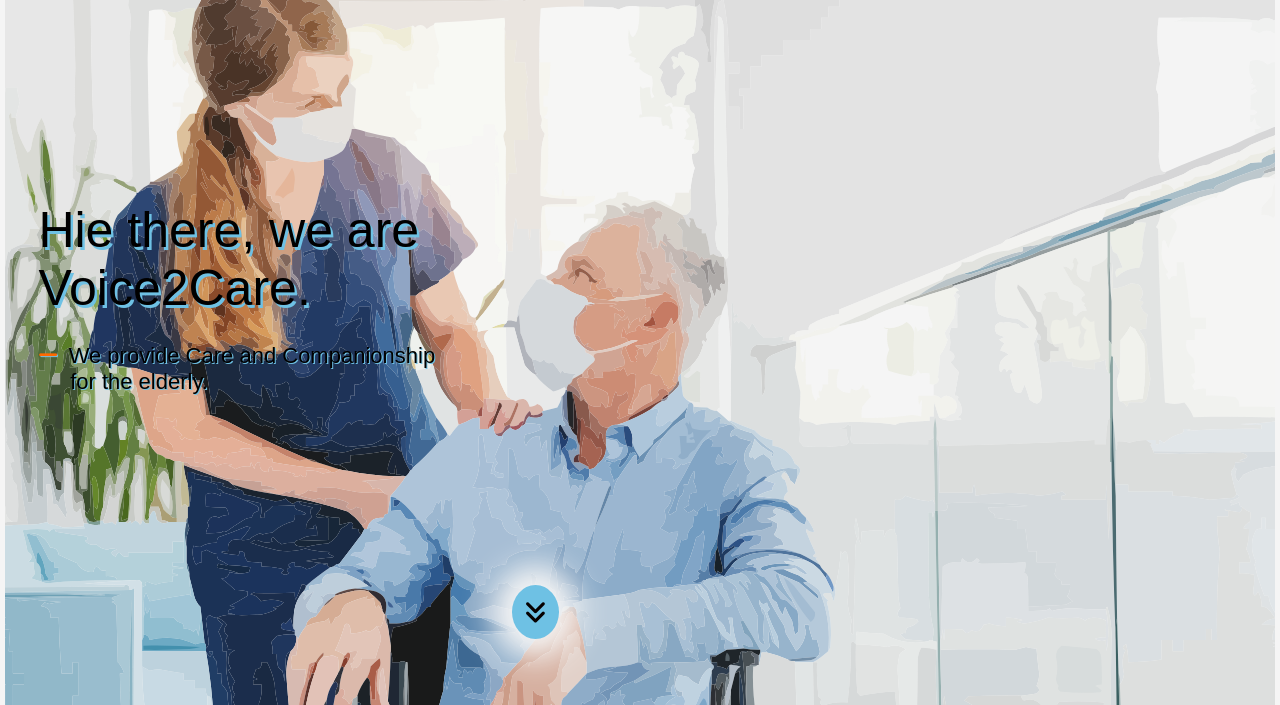
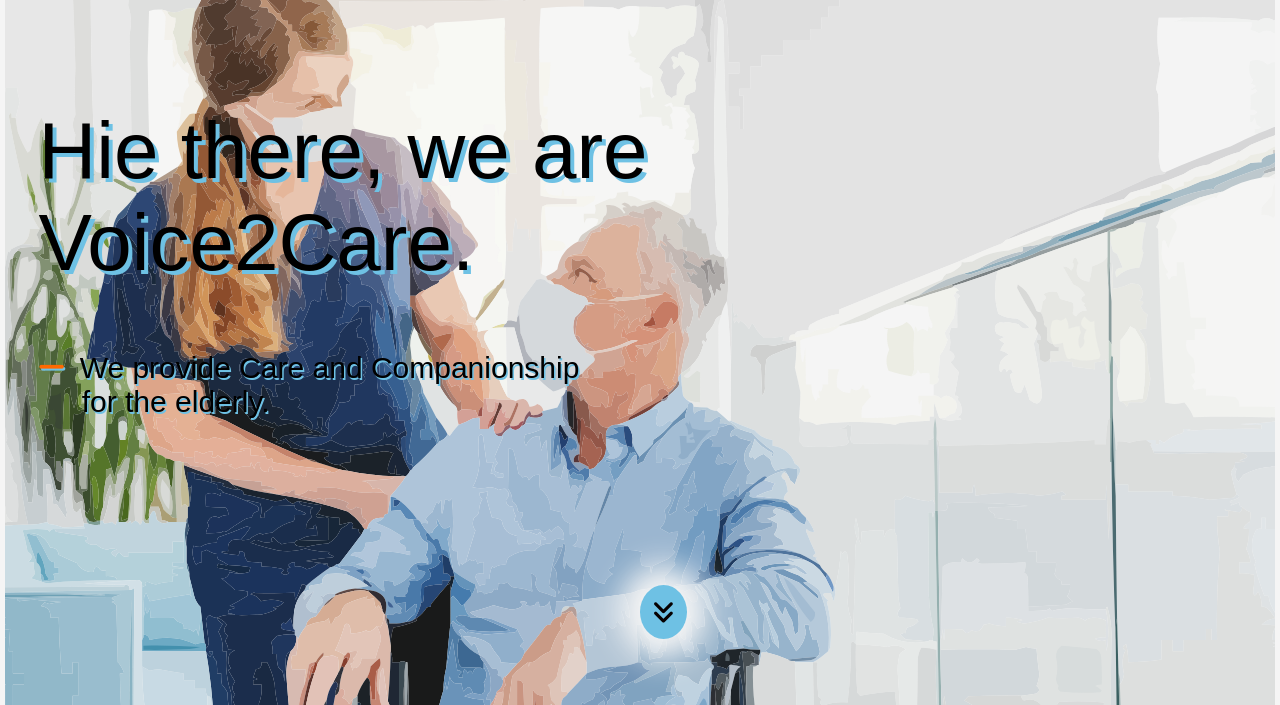
Before and after one commit to tinashe-muchineripi/voice2care, a plain HTML site: page index.html in a window 1280 px wide. Shown: the part 95-800 px from the top of the page. Drawn offline with Linux system fonts and the light colour scheme; a web font is replaced by a local one.

Commit message:
final changes to the styling of the welcome section of the website

```diff
--- a/index.css
+++ b/index.css
@@ -163,7 +163,6 @@ main {
     display: flex;
     flex-direction: column;
     font-size: 5rem;
-
     text-shadow: .05em .05em var(--primaryColor);
 }
 
@@ -499,6 +498,19 @@ footer section:first-of-type .footer-tile div address, .contact-tile address, .c
         color: var(--luminous-vivid-orange-color);
     }
 
+    .welcome-section header {
+        top: 25%;
+        font-size: 8rem;
+    }
+
+    .welcome-section p {
+        font-size: 3rem;
+    }
+
+    .welcome-section a {
+        left: 50%;
+    }
+
     /*Styling for the home page*/
     main {
         margin-top: 6vh;
```
